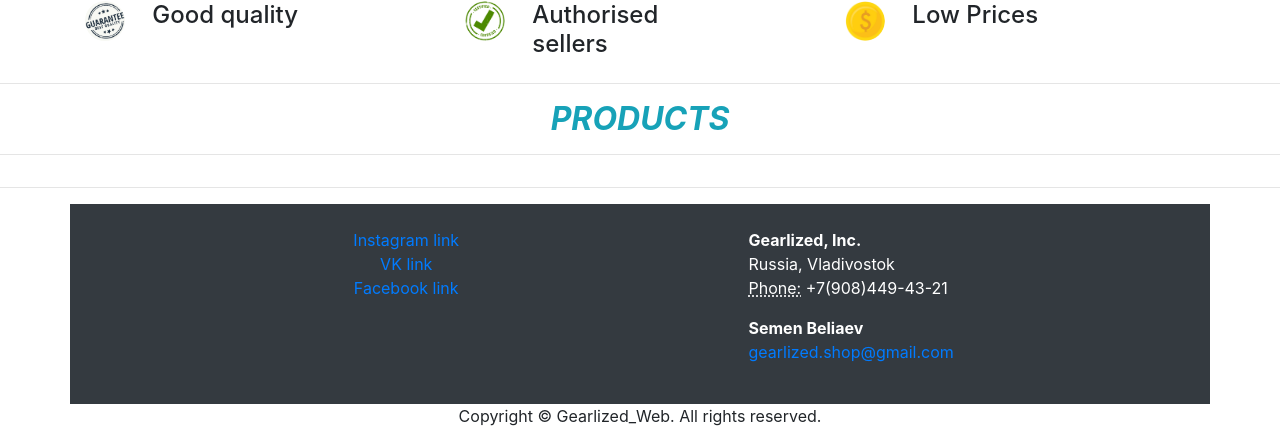
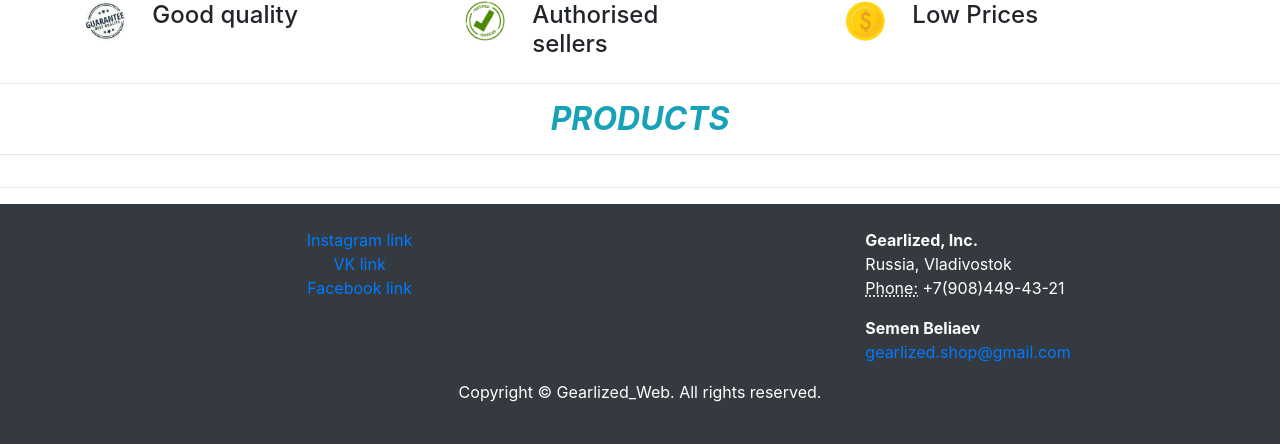
Before and after one commit to semeka13/Gearlized, a Django app: page /buy/ in a window 1280 px wide. Shown: the part 366-810 px from the top of the page. Run offline with Django 3.2, Linux system fonts and the light colour scheme; data that the repository does not hold is empty; some libraries are stand-ins or nearby versions.

Commit message:
footer changed

```diff
--- a/store/templates/store/buy.html
+++ b/store/templates/store/buy.html
@@ -6,7 +6,8 @@
     <meta name="viewport" content="width=device-width, initial-scale=1">
     <title>Gearlized</title>
     <!-- Bootstrap -->
-    <link rel="stylesheet" href="https://stackpath.bootstrapcdn.com/bootstrap/4.4.1/css/bootstrap.min.css" integrity="sha384-Vkoo8x4CGsO3+Hhxv8T/Q5PaXtkKtu6ug5TOeNV6gBiFeWPGFN9MuhOf23Q9Ifjh" crossorigin="anonymous">
+    <link rel="stylesheet" href="https://stackpath.bootstrapcdn.com/bootstrap/4.4.1/css/bootstrap.min.css"
+          integrity="sha384-Vkoo8x4CGsO3+Hhxv8T/Q5PaXtkKtu6ug5TOeNV6gBiFeWPGFN9MuhOf23Q9Ifjh" crossorigin="anonymous">
 </head>
 <body>
 
@@ -24,11 +25,13 @@
                             class="sr-only">(current)</span></a>
                 </li>
                 <li class="nav-item">
-                    <a class="nav-link" href="http://127.0.0.1:8000/register">Register<span class="sr-only">(current)</span></a>
+                    <a class="nav-link" href="http://127.0.0.1:8000/register">Register<span
+                            class="sr-only">(current)</span></a>
                 </li>
                 <ul class="navbar-nav mr-auto">
                     <li class="nav-item">
-                        <a class="nav-link active" href="http://127.0.0.1:8000/buy">Buy<span class="sr-only">(current)</span></a>
+                        <a class="nav-link active" href="http://127.0.0.1:8000/buy">Buy<span
+                                class="sr-only">(current)</span></a>
                     </li>
                     <li class="nav-item">
                         <a class="nav-link" href="http://127.0.0.1:8000/sell">Sell<span class="sr-only">(current)</span></a>
@@ -52,8 +55,6 @@
         </div>
     </div>
 </nav>
-
-
 
 
 <!-- Carousel -->
@@ -87,7 +88,8 @@
     <div class="row">
         <div class="col-4">
             <div class="row">
-            <div class="col-2"><img src="../../../static/img/quality_small.jpg" alt="Free Shipping" width="40" height="40" class="rounded-circle"></div>
+                <div class="col-2"><img src="../../../static/img/quality_small.jpg" alt="Free Shipping" width="40"
+                                        height="40" class="rounded-circle"></div>
                 <div class="col-lg-6 col-10 ml-1">
                     <h4>Good quality&nbsp;</h4>
                 </div>
@@ -95,7 +97,8 @@
         </div>
         <div class="col-4">
             <div class="row">
-            <div class="col-2"><img src="../../../static/img/approved_small.jpg" alt="Free Shipping" width="40" height="40" class="rounded-circle"></div>
+                <div class="col-2"><img src="../../../static/img/approved_small.jpg" alt="Free Shipping" width="40"
+                                        height="40" class="rounded-circle"></div>
                 <div class="col-lg-6 col-10 ml-1">
                     <h4>Authorised sellers&nbsp;</h4>
                 </div>
@@ -103,7 +106,8 @@
         </div>
         <div class="col-4">
             <div class="row">
-            <div class="col-2"><img src="../../../static/img/coin_small.jpg" alt="Free Shipping" width="40" class="rounded-circle"></div>
+                <div class="col-2"><img src="../../../static/img/coin_small.jpg" alt="Free Shipping" width="40"
+                                        class="rounded-circle"></div>
                 <div class="col-lg-6 col-10 ml-1">
                     <h4>Low Prices</h4>
                 </div>
@@ -134,28 +138,24 @@
 </div>
 {# product.images.0.picture #}
 <!-- Footer -->
+
+
 <hr>
-    <div class="container text-white bg-dark p-4">
+<footer class="footer">
+    <div class="footer-inner text-white bg-dark p-4">
         <div class="row">
-        <div class="col-6 col-md-8 col-lg-7">
+            <div class="col-lg-8">
                 <div class="row text-center">
-            <div class="col-sm-6 col-md-4 col-lg-4 col-12">
-            </div>
-            <div class="col-sm-6 col-md-4 col-lg-4 col-12">
+                    <div class="col-10">
                         <ul class="list-unstyled">
-                <li class="btn-link"> <a>Instagram link</a> </li>
-                <li class="btn-link"> <a>VK link</a> </li>
-                <li class="btn-link"> <a>Facebook link</a> </li>
-                  {% for user in users %}
-                  <li>{{ user }}</li>
-                  {% endfor %}
+                            <li class="btn-link"><a>Instagram link</a></li>
+                            <li class="btn-link"><a>VK link</a></li>
+                            <li class="btn-link"><a>Facebook link</a></li>
                         </ul>
-            </div>
-            <div class="col-sm-6 col-md-4 col-lg-4 col-12">
                     </div>
                 </div>
             </div>
-        <div class="col-md-4 col-lg-5 col-6">
+            <div class="col-md-4 col-lg-4 col-4">
                 <address>
                     <strong>Gearlized, Inc.</strong><br>
                     Russia, Vladivostok<br>
@@ -167,23 +167,10 @@
                 </address>
             </div>
         </div>
-    </div>
-    <footer class="text-center">
-      <div class="container">
-        <div class="row">
-          <div class="col-12">
+        <div class="text-center">
             <p>Copyright © Gearlized_Web. All rights reserved.</p>
         </div>
     </div>
-      </div>
 </footer>
-
-    <!-- Check this info for carousel animation -->
-
-    <!-- jQuery (necessary for Bootstrap's JavaScript plugins) -->
-    <script src="../static/js/jquery-3.4.1.min.js"></script>
-    <!-- Include all compiled plugins (below), or include individual files as needed -->
-    <script src="../static/js/popper.min.js"></script>
-    <script src="../static/js/bootstrap-4.4.1.js"></script>
 </body>
 </html>
```
Also changed, not shown: store/templates/store/login.html (+25 -19 lines), store/templates/store/register.html (+12 -17 lines), store/templates/store/sell.html (+9 -17 lines). Lines whose indentation alone changed are shown as unchanged.
